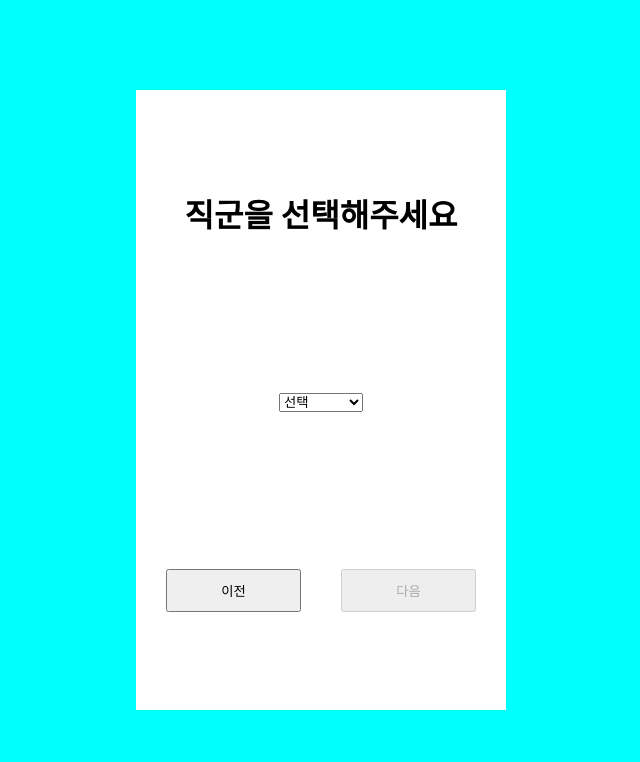
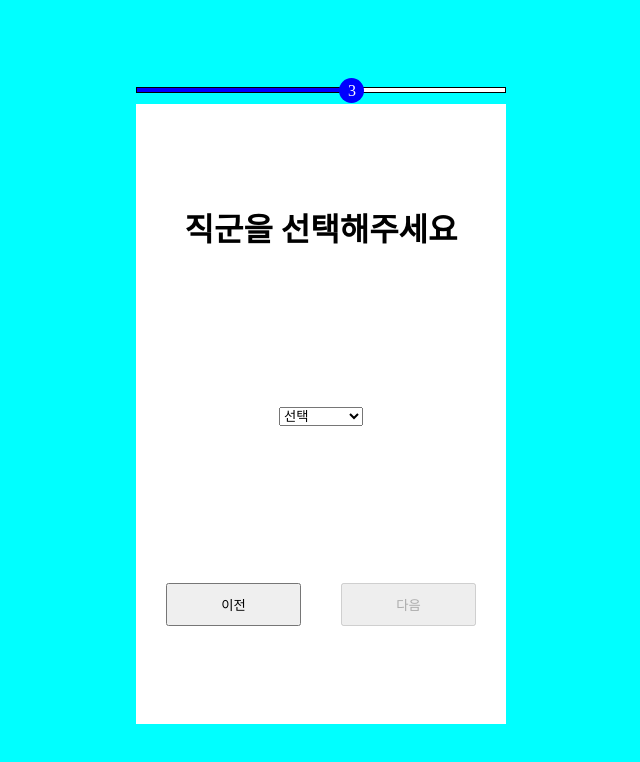
Before and after one commit to kyr4601/yerin-multi-step-form, a React (Vite) app: page /job in a window 1280 px wide. Shown: the top 762 px of the page, without its empty margins (319-959 px from the left). Built offline with nearby package versions, Linux system fonts and the light colour scheme.

Commit message:
Feat: progress bar 기능 추가

```diff
--- a/src/App.tsx
+++ b/src/App.tsx
@@ -5,10 +5,12 @@ import Gender from './pages/Gender';
 import Job from './pages/Job';
 import Hobby from './pages/Hobby';
 import Summary from './pages/Summary';
+import ProgressBar from './components/ProgressBar';
 
 function App() {
   return (
     <BrowserRouter>
+      <ProgressBar />
       <Routes>
         <Route path="/" element={<Main />} />
         <Route path="/name" element={<Name />} />
--- /dev/null
+++ b/src/components/ProgressBar.tsx
@@ -0,0 +1,39 @@
+import { useEffect, useState } from 'react';
+import s from './../styles.module.css';
+import { useLocation } from 'react-router';
+
+const pages = ['/', '/name', '/gender', '/job', '/hobby', '/summary'];
+
+const ProgressBar = () => {
+  const [progress, setProgress] = useState(0);
+  const [step, setStep] = useState(0);
+  const location = useLocation();
+
+  useEffect(() => {
+    setStep(pages.indexOf(location.pathname));
+    setProgress(pages.indexOf(location.pathname) * 20);
+  }, [location.pathname]);
+
+  return (
+    <nav className={s.boxContainer}>
+      <div
+        className={s.bar}
+        style={{
+          background: `linear-gradient(90deg, blue ${progress}%, white calc(${progress}% + 0.1%))`,
+        }}
+      >
+        <span
+          className={s.step}
+          style={{
+            left: `${progress - 5}%`,
+            visibility: progress === 0 ? 'hidden' : 'visible',
+          }}
+        >
+          {step}
+        </span>
+      </div>
+    </nav>
+  );
+};
+
+export default ProgressBar;
--- a/src/index.module.css
+++ b/src/index.module.css
@@ -1,4 +1,5 @@
-html, body {
+html,
+body {
   width: 100vw;
   height: 100vh;
   display: flex;
@@ -9,7 +10,12 @@ html, body {
   background-color: aqua;
 }
 
-div, p, section, article, span {
+div,
+p,
+section,
+article,
+span,
+main {
   margin: 0;
   padding: 0;
 }
--- a/src/styles.module.css
+++ b/src/styles.module.css
@@ -1,3 +1,4 @@
+/*모든 페이지 wrapper*/
 .container {
   width: 350px;
   height: 600px;
@@ -9,6 +10,7 @@
   padding: 10px;
 }
 
+/*버튼*/
 .btnContainer {
   width: 100%;
   display: flex;
@@ -23,9 +25,38 @@
   width: 80%;
 }
 
+/*체크박스*/
 .checkContainer {
   display: grid;
   grid-template-columns: repeat(4, 1fr);
   grid-template-rows: repeat(2, auto);
   gap: 20px;
 }
+
+/*프로그레스바*/
+.boxContainer {
+  width: 100%;
+  height: 28px;
+  display: flex;
+  align-items: center;
+}
+
+.bar {
+  width: 100%;
+  height: 4px;
+  border: 1.5px solid black;
+  position: relative;
+}
+
+.step {
+  position: absolute;
+  top: -10px;
+  width: 25px;
+  height: 25px;
+  border-radius: 50%;
+  background-color: blue;
+  display: flex;
+  align-items: center;
+  justify-content: center;
+  color: white;
+}
```
Lines whose indentation alone changed are shown as unchanged.
